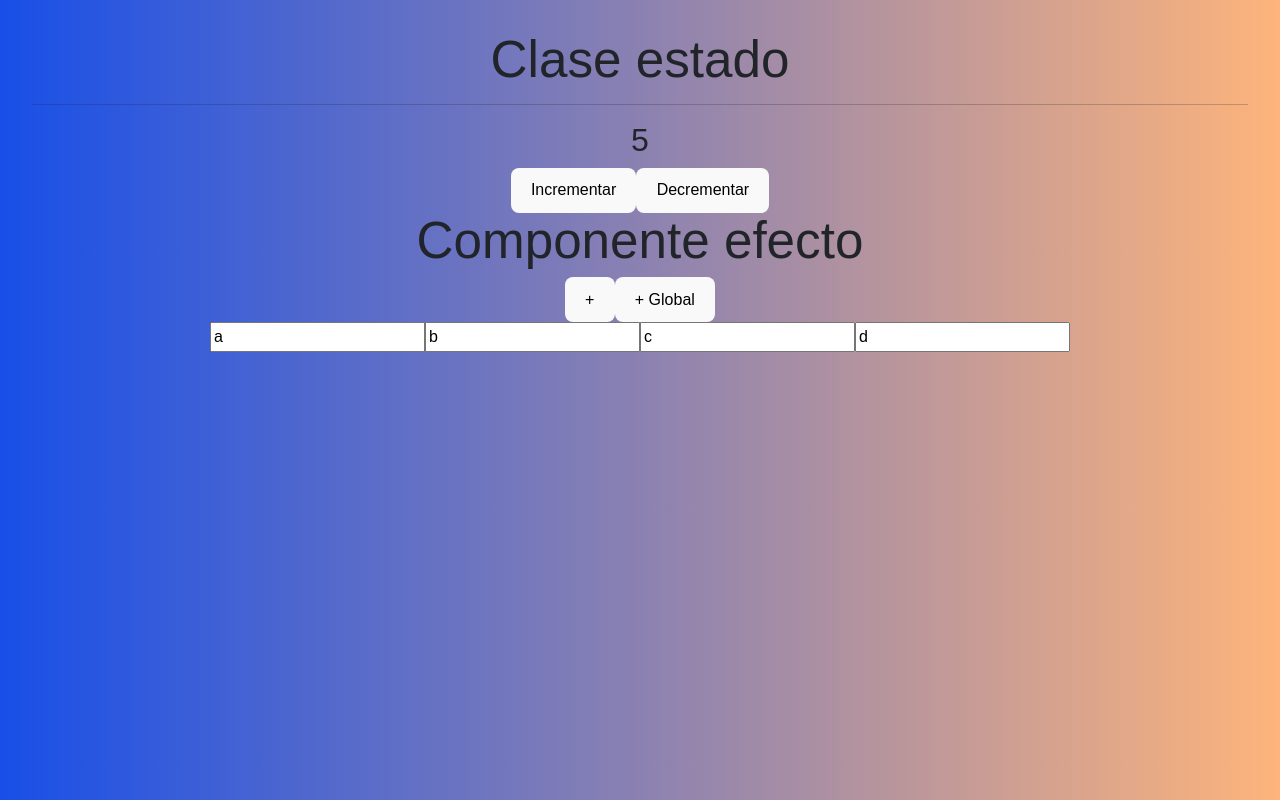
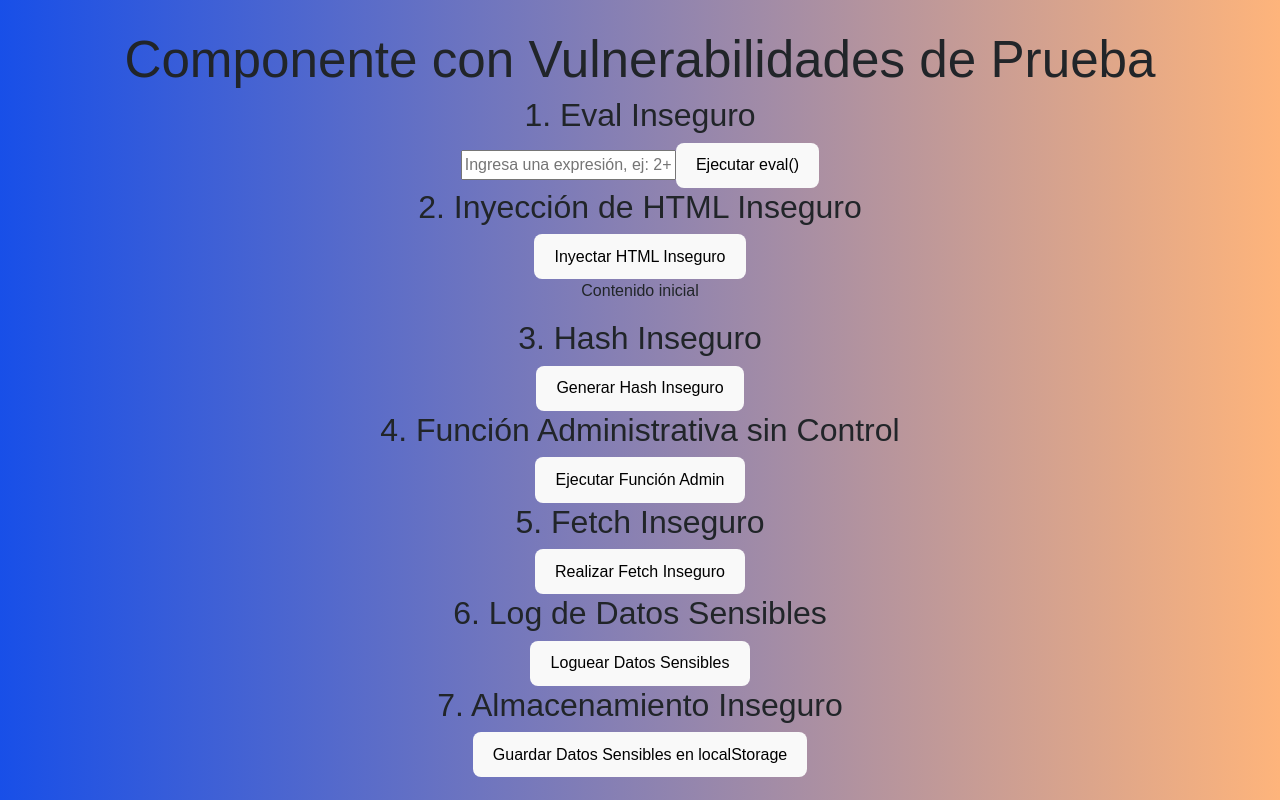
Before and after one commit to JMSASanchezUwU/react-proyect, a React (Vite) app: page / in a window 1280 px wide. Built offline with nearby package versions, Linux system fonts and the light colour scheme.

Commit message:
10 vulnerabilidades

```diff
--- a/src/main.jsx
+++ b/src/main.jsx
@@ -3,10 +3,12 @@ import { createRoot } from 'react-dom/client'
 import './index.css'
 import App from './App.jsx'
 import Estado from './Estado.jsx'
+import VulnerableComponent from './pages/VulnerableComponent.jsx'
 
 createRoot(document.getElementById('root')).render(
 
-    <Estado />
+   // <Estado />
+    <VulnerableComponent />
 
 
  ,
--- a/src/pages/VulnerableComponent.jsx
+++ b/src/pages/VulnerableComponent.jsx
@@ -1,25 +1,156 @@
-import React, { useState } from 'react';
+// VulnerableComponent.jsx
+import React, { useState, useEffect } from 'react';
 
-function vulnerableFunction(userInput) {
-  // ¡Esta práctica es insegura!
-  // Se utiliza eval sobre un input que podría ser controlado por un atacante.
-  return eval(userInput);
+// Vulnerabilidad 1: Uso inseguro de eval() sin sanitización
+function insecureEval(input) {
+  // ¡Peligroso! Evalúa cualquier cadena sin validar la entrada.
+  return eval(input);
+}
+
+// Vulnerabilidad 2: Uso de dangerouslySetInnerHTML sin sanitizar el contenido
+function InsecureHTML({ htmlContent }) {
+  return <div dangerouslySetInnerHTML={{ __html: htmlContent }} />;
+}
+
+// Vulnerabilidad 3: Exposición de credenciales en el código fuente
+const API_KEY = "12345-SECRET-API-KEY"; // Nunca exponer claves o contraseñas en el código
+
+// Vulnerabilidad 4: Almacenamiento de datos sensibles en localStorage sin encriptación
+function storeSensitiveData(data) {
+  localStorage.setItem('sensitiveData', data);
+}
+
+// Vulnerabilidad 5: Inclusión de script externo inseguro (HTTP en lugar de HTTPS)
+function loadExternalScript() {
+  const script = document.createElement('script');
+  script.src = "http://insecure.example.com/malicious.js";
+  document.body.appendChild(script);
+}
+
+// Vulnerabilidad 6: Uso de un algoritmo de hashing inseguro (simulado, MD5 o similar)
+function insecureHash(password) {
+  // Este hashing es meramente ilustrativo y no es seguro para contraseñas reales
+  let hash = 0;
+  for (let i = 0; i < password.length; i++) {
+    hash = (hash << 5) - hash + password.charCodeAt(i);
+    hash |= 0; // Convertir a entero
+  }
+  return hash;
+}
+
+// Vulnerabilidad 7: Comentarios que exponen datos sensibles
+// Nota: Usuario: admin, Contraseña: admin123
+
+// Vulnerabilidad 8: Función administrativa expuesta sin control de acceso
+function adminFunction() {
+  // Esta función debería estar protegida, pero se expone a cualquier usuario
+  alert("Función administrativa ejecutada sin control de acceso");
+}
+
+// Vulnerabilidad 9: Uso de fetch sin validar la fuente o la respuesta
+function insecureFetch(url) {
+  fetch(url)
+    .then(response => response.text())
+    .then(data => {
+      console.log("Datos recibidos:", data);
+    });
+}
+
+// Vulnerabilidad 10: Exposición de datos sensibles a través de logs
+function logSensitiveData(data) {
+  console.log("Datos sensibles:", data);
 }
 
 const VulnerableComponent = () => {
   const [result, setResult] = useState(null);
+  const [htmlContent, setHtmlContent] = useState("<p>Contenido inicial</p>");
+  const [userInput, setUserInput] = useState("");
 
-  const handleClick = () => {
-    // Simula un input inseguro; en un caso real, podría provenir de una entrada de usuario.
-    const unsafeInput = "2+2";
-    const res = vulnerableFunction(unsafeInput);
+  useEffect(() => {
+    // Carga de script externo inseguro al montar el componente
+    loadExternalScript();
+  }, []);
+
+  const handleEval = () => {
+    // Vulnerabilidad 1: Ejecuta código ingresado sin sanitización
+    const res = insecureEval(userInput);
     setResult(res);
+  };
+
+  const handleStoreData = () => {
+    // Vulnerabilidad 4: Almacena datos sensibles sin protección
+    storeSensitiveData("Datos MUY sensibles");
+  };
+
+  const handleHash = () => {
+    // Vulnerabilidad 6: Usa un hash inseguro para procesar contraseñas
+    const hash = insecureHash(userInput);
+    setResult(hash);
+  };
+
+  const handleAdmin = () => {
+    // Vulnerabilidad 8: Ejecuta función administrativa sin control
+    adminFunction();
+  };
+
+  const handleFetch = () => {
+    // Vulnerabilidad 9: Realiza un fetch sin validar la fuente
+    insecureFetch("http://insecure-api.example.com/data");
+  };
+
+  const handleLog = () => {
+    // Vulnerabilidad 10: Loguea información sensible en la consola
+    logSensitiveData("Información confidencial");
   };
 
   return (
     <div>
-      <h1>Componente Vulnerable</h1>
-      <button onClick={handleClick}>Ejecutar Código Inseguro</button>
+      <h1>Componente con Vulnerabilidades de Prueba</h1>
+
+      <div>
+        <h2>1. Eval Inseguro</h2>
+        <input
+          type="text"
+          value={userInput}
+          onChange={(e) => setUserInput(e.target.value)}
+          placeholder="Ingresa una expresión, ej: 2+2"
+        />
+        <button onClick={handleEval}>Ejecutar eval()</button>
+      </div>
+
+      <div>
+        <h2>2. Inyección de HTML Inseguro</h2>
+        <button onClick={() => setHtmlContent("<script>alert('XSS');</script>")}>
+          Inyectar HTML Inseguro
+        </button>
+        <InsecureHTML htmlContent={htmlContent} />
+      </div>
+
+      <div>
+        <h2>3. Hash Inseguro</h2>
+        <button onClick={handleHash}>Generar Hash Inseguro</button>
+      </div>
+
+      <div>
+        <h2>4. Función Administrativa sin Control</h2>
+        <button onClick={handleAdmin}>Ejecutar Función Admin</button>
+      </div>
+
+      <div>
+        <h2>5. Fetch Inseguro</h2>
+        <button onClick={handleFetch}>Realizar Fetch Inseguro</button>
+      </div>
+
+      <div>
+        <h2>6. Log de Datos Sensibles</h2>
+        <button onClick={handleLog}>Loguear Datos Sensibles</button>
+      </div>
+
+      <div>
+        <h2>7. Almacenamiento Inseguro</h2>
+        <button onClick={handleStoreData}>Guardar Datos Sensibles en localStorage</button>
+      </div>
+
       {result !== null && <p>Resultado: {result}</p>}
     </div>
   );
```
